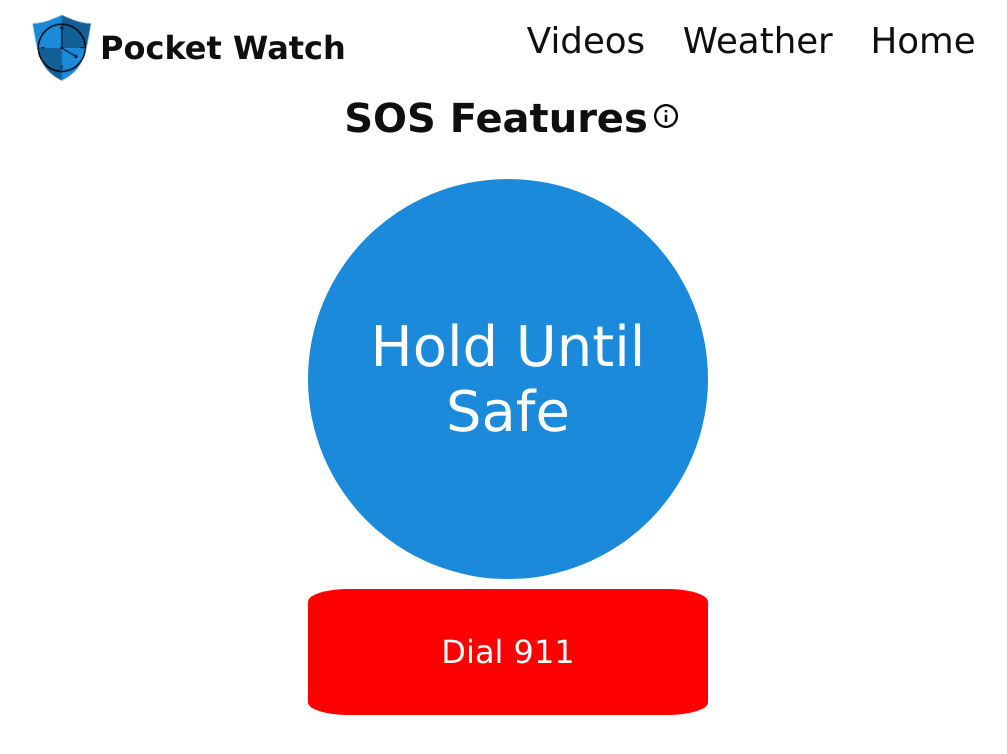
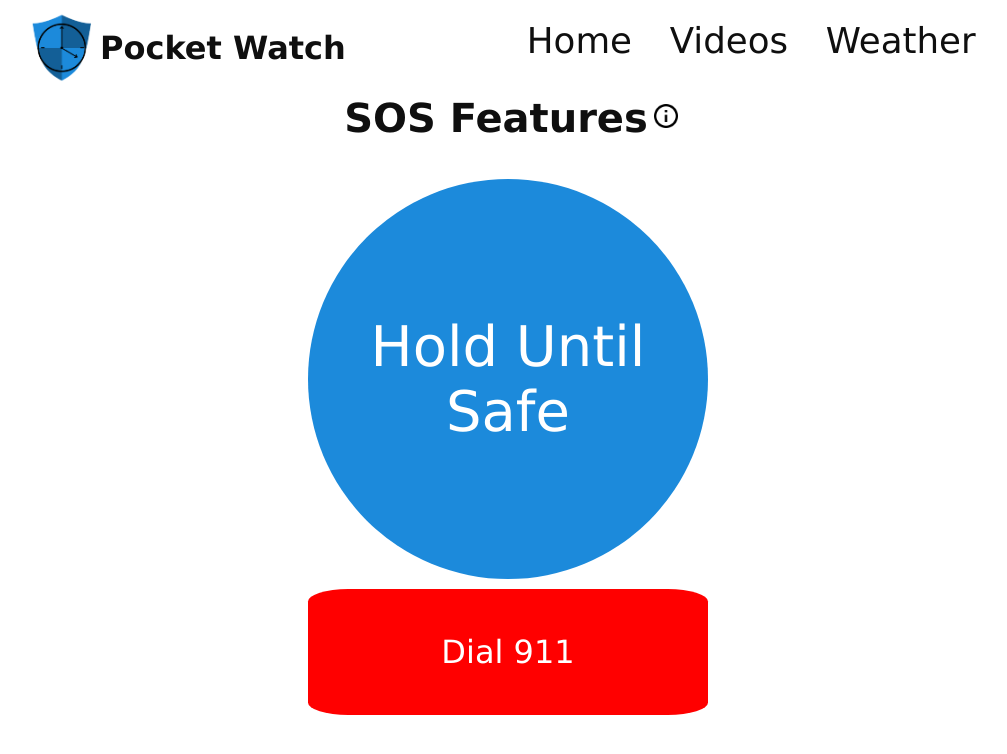
Before and after one commit to conconloo/pocket-watch-project, a React (Create React App) app in the folder client/: page / in a window 1280 px wide. Shown: the top 754 px of the page, without its empty margins (132-1139 px from the left). Built offline with nearby package versions, Linux system fonts and the light colour scheme; no server answers.

Commit message:
moved Home button to front and linked logo to home page

```diff
--- a/client/src/App.js
+++ b/client/src/App.js
@@ -36,17 +36,19 @@ const App = () => {
       <Router>
         <div>
           <div className="Navbar">
-            <div className='logo'>
-              <img src={image1} alt='pocket-watch-logo'/>
-              <h1>Pocket Watch</h1>
-            </div>
+            <a href="/">
+              <div className='logo'>
+                <img src={image1} alt='pocket-watch-logo'/>
+                <h1>Pocket Watch</h1>
+              </div>
+            </a>
             <button className="hamburger" id="hamburger" onClick={handleHamburger}>
               <i className="fa fa-bars"></i>
             </button>
             <div className='links' id="links">
-              <Link className="link" to="/">Home</Link>
               <Link className="link" to="/weather">Weather</Link>
               <Link className="link" to="/videos">Videos</Link>
+              <Link className="link" to="/">Home</Link>
             </div>
           </div>
             <Routes>
--- a/client/src/index.css
+++ b/client/src/index.css
@@ -213,6 +213,9 @@
   display: none;
 }
 
+.Navbar a {
+  text-decoration: none;
+}
 
 .Navbar .links{
   display: flex;
```
